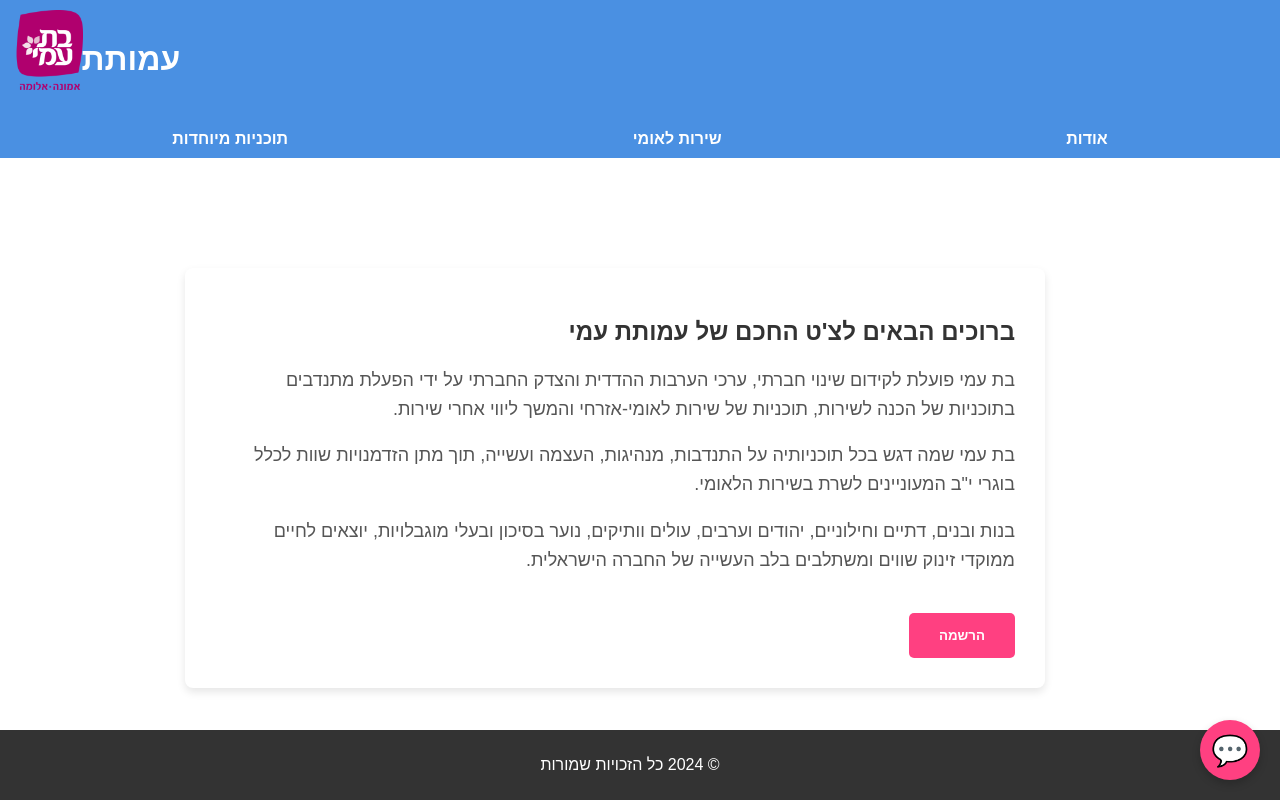
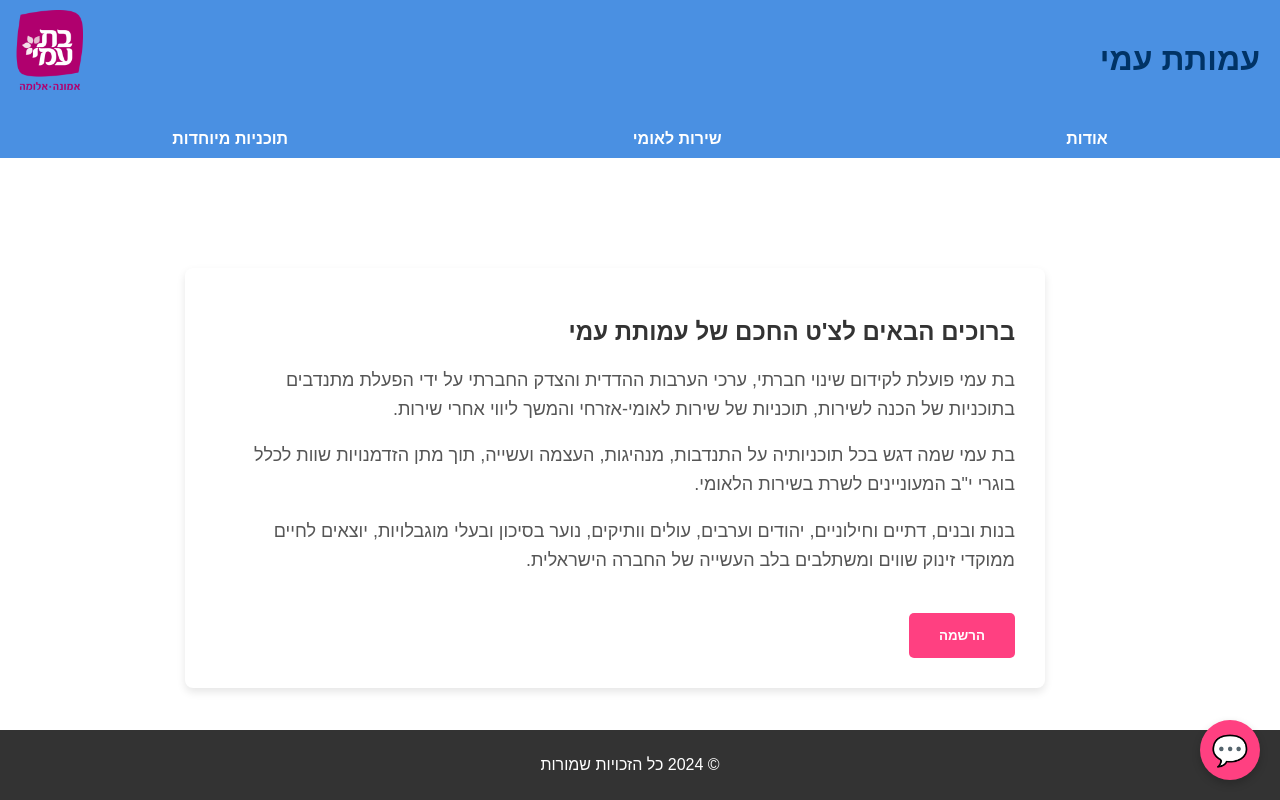
Before and after one commit to suf1991/landing-page, a plain HTML site: page index.html in a window 1280 px wide. Drawn offline with Linux system fonts and the light colour scheme.

Commit message:
Add files via upload

```diff
--- a/index.html
+++ b/index.html
@@ -28,6 +28,10 @@
             top: 10px;
             left: 10px; /* מיקום הלוגו בצד שמאל */
             height: 80px;
+        }
+        header h1 {
+            color: #003366; /* צבע כחול עמוק */
+            text-align: right; /* מיקום הכותרת בצד ימין */
         }
         nav {
             display: flex;
```
